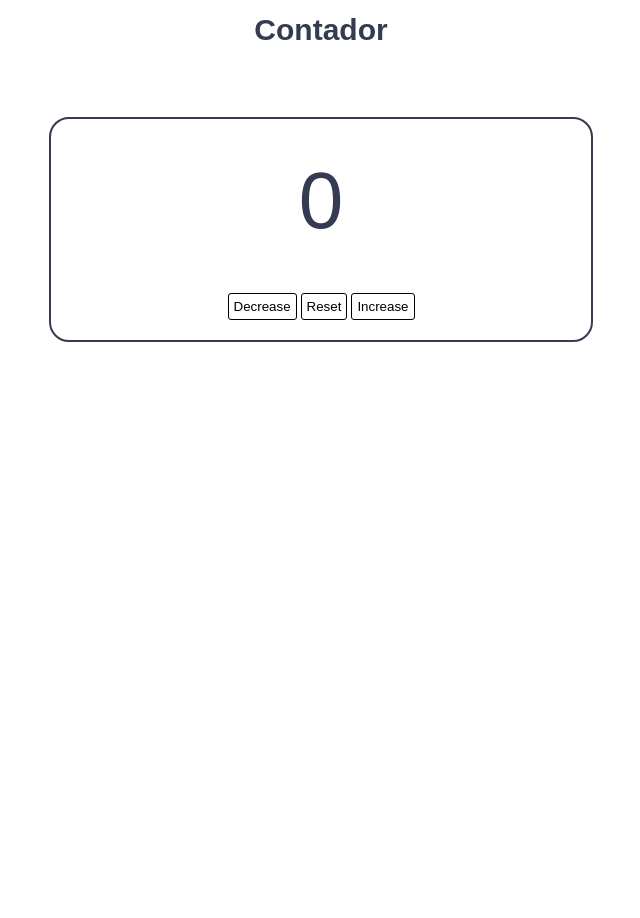
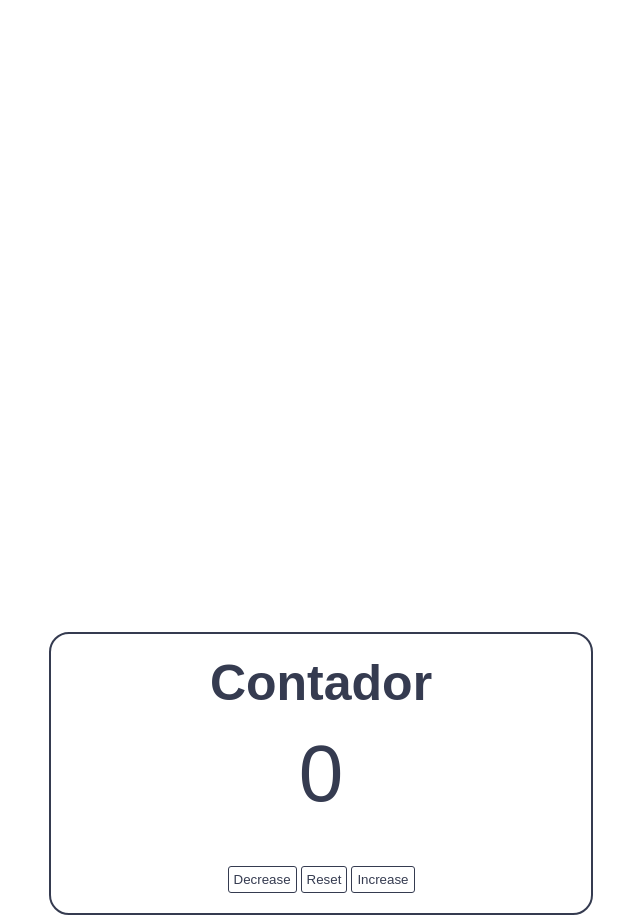
Before and after one commit to CarlosHOlivei/contador, a plain HTML site: page index.html in a window 1280 px wide. Shown: the top 918 px of the page, without its empty margins (319-959 px from the left). Before the commit the page ends 800 px from the top, so only its background shows below. Drawn offline with Linux system fonts and the light colour scheme.

Commit message:
Alterações visuais

```diff
--- a/index.html
+++ b/index.html
@@ -8,11 +8,9 @@
     <link rel="stylesheet" href="style.css">
 </head>
 <body>
-    <header>
-        <h1 class="titulo">Contador</h1>
-    </header>
     <main>
         <div class="container">
+            <h1 class="titulo">Contador</h1>
             <p><span id="number">0</span></p>
             <button class="button decrease">Decrease</button>
             <button class="button reset">Reset</button>
--- a/style.css
+++ b/style.css
@@ -1,11 +1,6 @@
-header{
-    padding: 5px;
-    margin-bottom: 50px;
-}
-
 .titulo{
     font-family: Arial, Helvetica, sans-serif;
-    font-size: 30px;
+    font-size: 50px;
     color: rgb(53, 59, 80);
     text-align: center;
     margin: 0px 0px 15px 0px;
@@ -13,7 +8,7 @@ header{
 
 .container{
     width: 500px;
-    margin: auto;
+    margin: 50% auto;
     text-align: center;
     border: 2px solid rgb(53, 59, 80);
     border-radius: 20px;
@@ -27,9 +22,10 @@ header{
 }
 
 .button{
+    color: rgb(53, 59, 80);
     margin-top: 30px;
     background-color: transparent;
-    border: 1px black solid;
+    border: 1px rgb(53, 59, 80) solid;
     border-radius: 3px;
     padding: 5px;
     transition: 0.5s;
```
